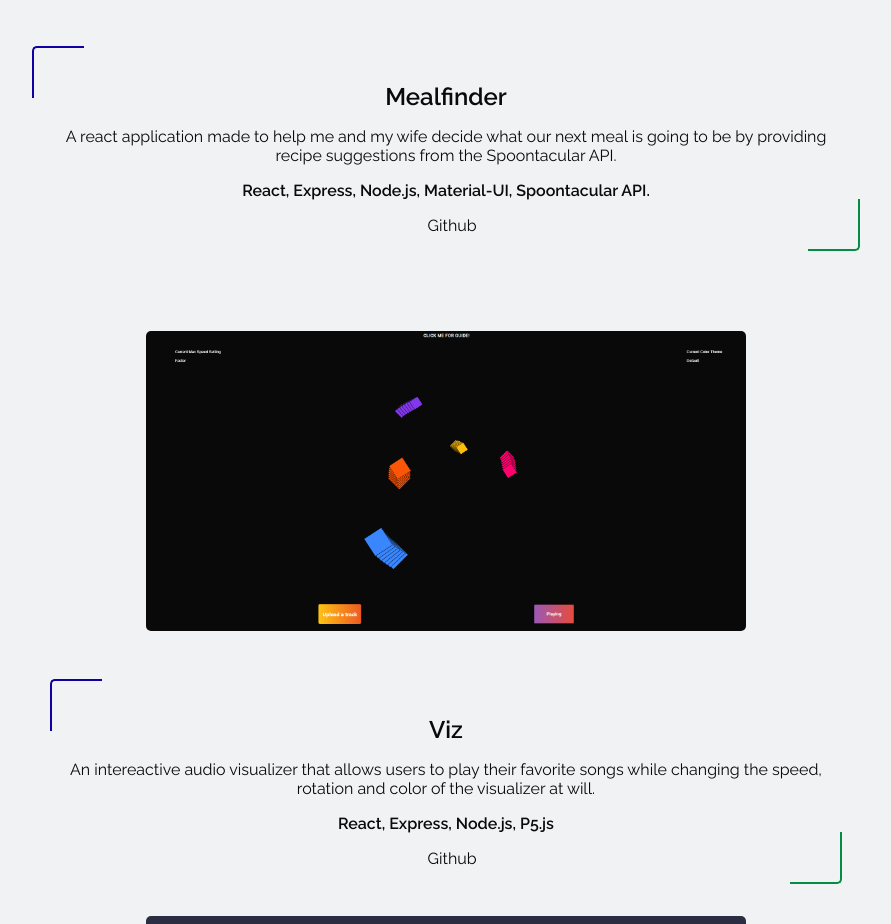
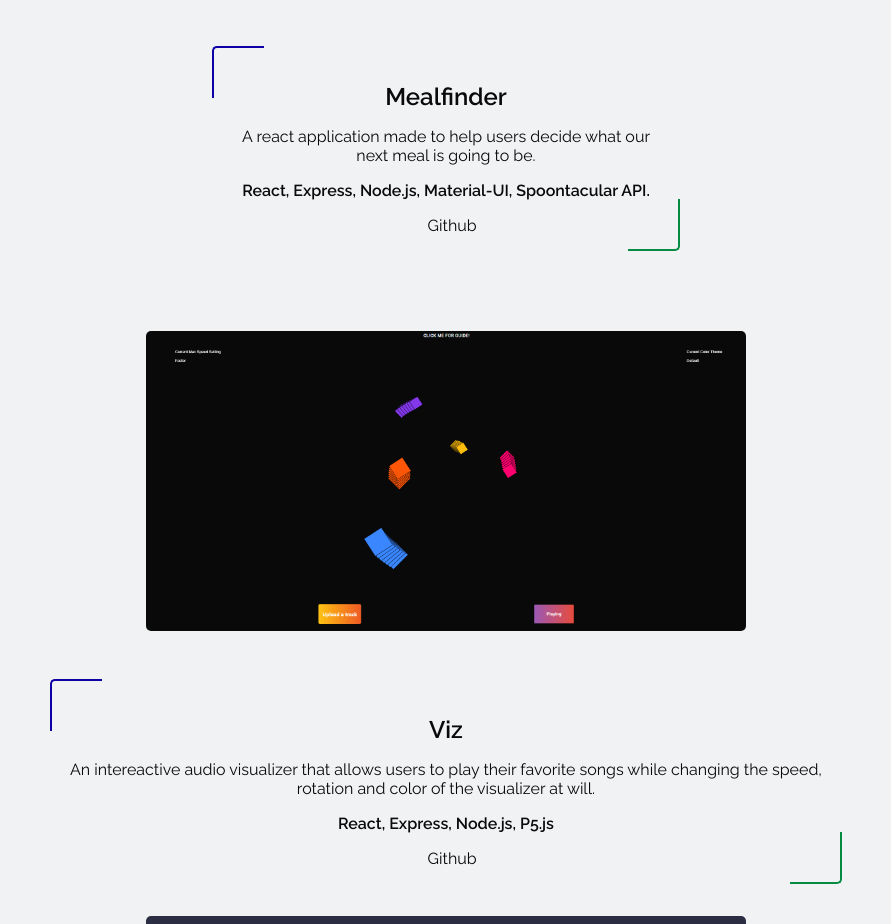
Before and after one commit to garysmith1933/Portfolio, a React (Create React App) app: page / in a window 1280 px wide. Shown: the part 2207-3131 px from the top of the page, without its empty margins (194-1085 px from the left). Built offline with nearby package versions, Linux system fonts and the light colour scheme; the HTML template or start-up script is replaced by a standard one.

Commit message:
adjusted project description

```diff
--- a/src/components/Work.js
+++ b/src/components/Work.js
@@ -17,7 +17,7 @@ export const Work = () => {
                     <div className='bottom right'></div>
 
                     <h2 className='project-title'>Mealfinder</h2>
-                    <p className='project-description'> A react application made to help me and my wife decide what our next meal is going to be by providing recipe suggestions from the Spoontacular API.</p>
+                    <p className='project-description'> A react application made to help users decide what our next meal is going to be.</p>
                     <b>React, Express, Node.js, Material-UI, Spoontacular API.</b>
                     <div className='project-links'>
                         <a className='demo-link' href='https://meal-finder-jbsl.onrender.com/' target='_blank'>Website</a>
--- a/src/index.css
+++ b/src/index.css
@@ -128,7 +128,7 @@ a {
   border: 1px solid #f1f2f3;
   color: #f1f2f3;
   font-weight: bold;
-  height: 50px;
+  height: 60px;
   width: 125px;
   display:flex;
   justify-content: center;
@@ -142,6 +142,7 @@ a {
   color:#f1f2f3;
   border-color:#0D00A4;
   transition-timing-function: ease-in;
+  cursor: pointer;
 }
 
 .blur {
```
